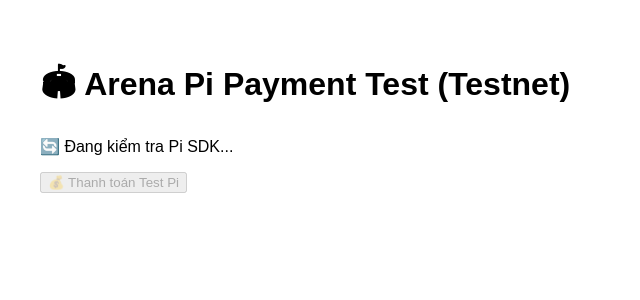
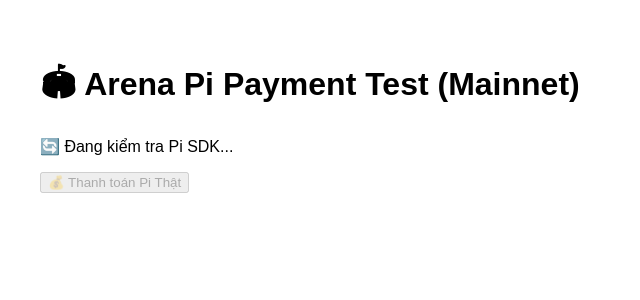
Before and after one commit to Nguyen93-Arena/Arena-Pi, a Next.js app in the folder frontend/: page / in a window 1280 px wide. Shown: the top 300 px of the page, without its empty margins (0-640 px from the left). Built offline with nearby package versions, Linux system fonts and the light colour scheme.

Commit message:
Update index.js

```diff
--- a/frontend/pages/index.js
+++ b/frontend/pages/index.js
@@ -13,9 +13,9 @@
         window.Pi.init
       ) {
         try {
-          window.Pi.init({ version: "2.0", sandbox: true }); // 🧪 Chạy Testnet
+          window.Pi.init({ version: "2.0", sandbox: false }); // ✅ MAINNET
           setPi(window.Pi);
-          setStatus("✅ Pi SDK đã sẵn sàng.");
+          setStatus("✅ Pi SDK đã sẵn sàng (Mainnet).");
         } catch (err) {
           setStatus("❌ Không khởi tạo được Pi SDK.");
           console.error(err);
@@ -30,14 +30,14 @@
 
   const handlePayment = async () => {
     if (!pi) {
-      alert("❌ Pi SDK chưa sẵn sàng. Hãy mở trong Pi Browser Testnet.");
+      alert("❌ Pi SDK chưa sẵn sàng. Hãy mở trong Pi Browser (Mainnet).");
       return;
     }
 
     try {
       const payment = await pi.createPayment({
         amount: 1,
-        memo: "Arena Pi Testnet Payment",
+        memo: "Arena Pi Mainnet Payment",
         metadata: { arena: true },
         onReadyForServerApproval: async (paymentId) => {
           console.log("🔁 Approving:", paymentId);
@@ -86,10 +86,10 @@
 
   return (
     <main style={{ padding: "2rem", fontFamily: "Arial, sans-serif" }}>
-      <h1>🏟 Arena Pi Payment Test (Testnet)</h1>
+      <h1>🏟 Arena Pi Payment Test (Mainnet)</h1>
       <p>{status}</p>
       <button onClick={handlePayment} disabled={!pi}>
-        💰 Thanh toán Test Pi
+        💰 Thanh toán Pi Thật
       </button>
     </main>
   );
```
